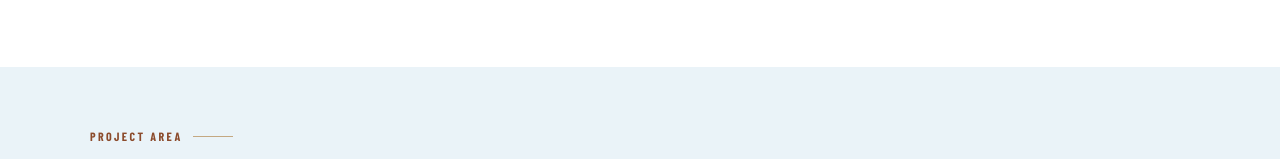
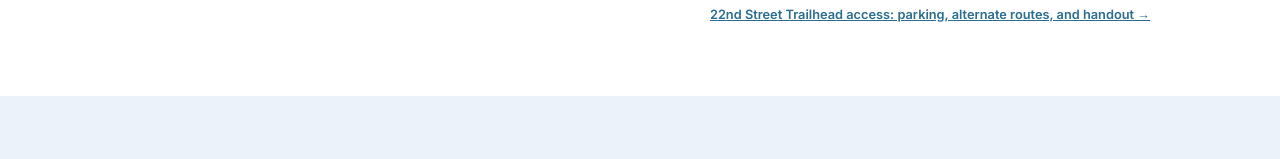
Before and after one commit to putzke/ogdencitypipeline, a plain HTML site: page index.html in a window 1280 px wide. Shown: the part 2287-2446 px from the top of the page. Drawn offline with nearby package versions, Linux system fonts and the light colour scheme; a web font is replaced by a local one.

Commit message:
Link East Bench map section to trailhead page,

```diff
--- a/index.html
+++ b/index.html
@@ -1863,6 +1863,7 @@ button:focus-visible, a:focus-visible { outline: 3px solid #2A6D8F; outline-offs
           </a>
           <p style="font-size:0.75rem;color:var(--text-light);margin-top:8px;text-align:center;">East Bench Pipeline Alignment — Latest Construction Region — <a href="files/East_Bench_Trail_Closures_11x17.pdf" target="_blank" style="color:var(--water-blue);font-weight:600;">click for full PDF</a></p>
           <p style="font-size:0.78rem;color:var(--text-mid);margin-top:4px;text-align:center;font-weight:600;" data-i18n="eb_note">Work near the water tanks continues through Spring 2027. 22nd Street Trailhead parking remains closed until Spring 2027.</p>
+          <p style="font-size:0.8rem;margin-top:8px;text-align:center;"><a href="trailhead-closed" data-i18n="eb_link" style="color:var(--water-blue);font-weight:700;">22nd Street Trailhead access: parking, alternate routes, and handout →</a></p>
         </div>
       </div>
     </div>
@@ -3881,6 +3882,7 @@ button:focus-visible, a:focus-visible { outline: 3px solid #2A6D8F; outline-offs
     // Trailhead alert
     trail_title: { en: '22nd Street Trailhead — Parking Lot Closed May 1, 2026 – Spring 2027', es: 'Sendero de 22nd Street — Estacionamiento Cerrado del 1 de mayo de 2026 a la primavera de 2027' },
 
+    eb_link: { en: '22nd Street Trailhead access: parking, alternate routes, and handout →', es: 'Acceso al sendero de 22nd Street: estacionamiento, rutas alternas y folleto (en inglés) →' },
     eb_note: { en: 'Work near the water tanks continues through Spring 2027. 22nd Street Trailhead parking remains closed until Spring 2027.', es: 'Los trabajos cerca de los tanques de agua continúan hasta la primavera de 2027. El estacionamiento del sendero de 22nd Street permanece cerrado hasta la primavera de 2027.' },
 
     // News
```
